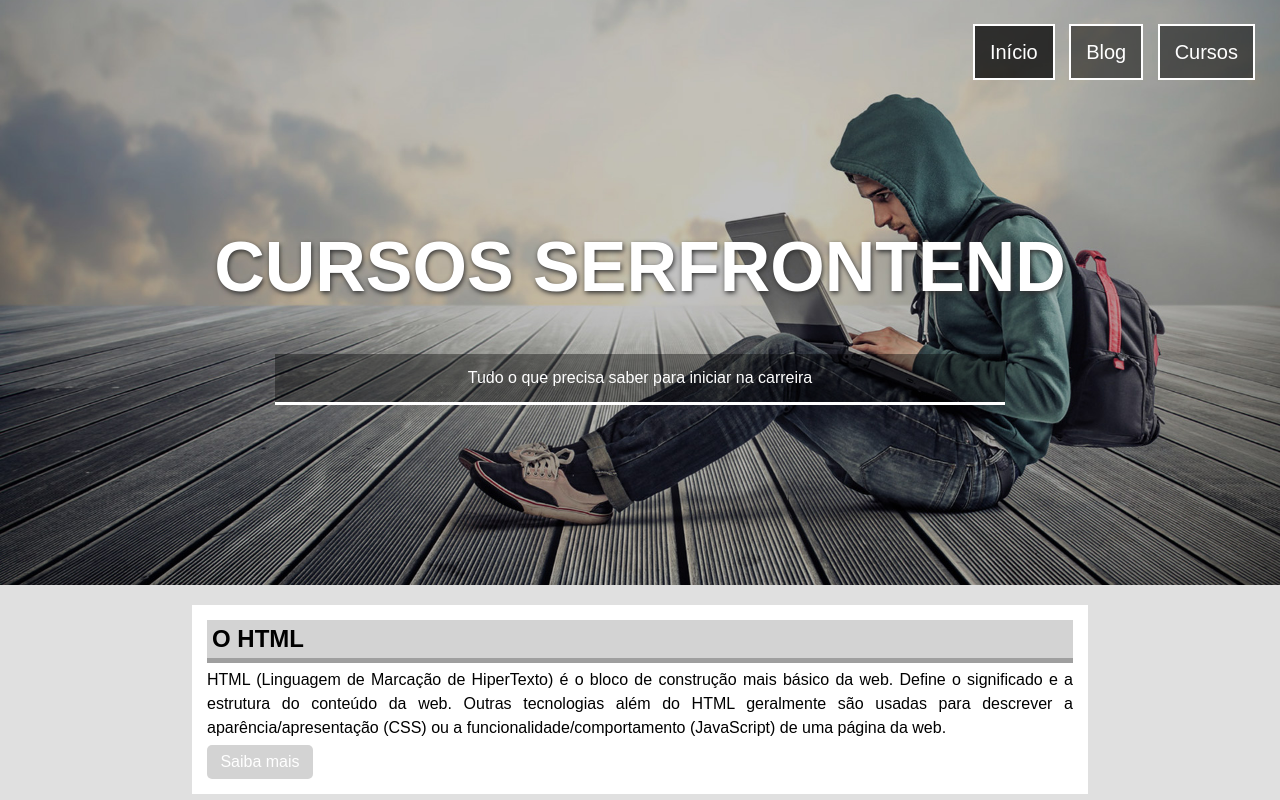
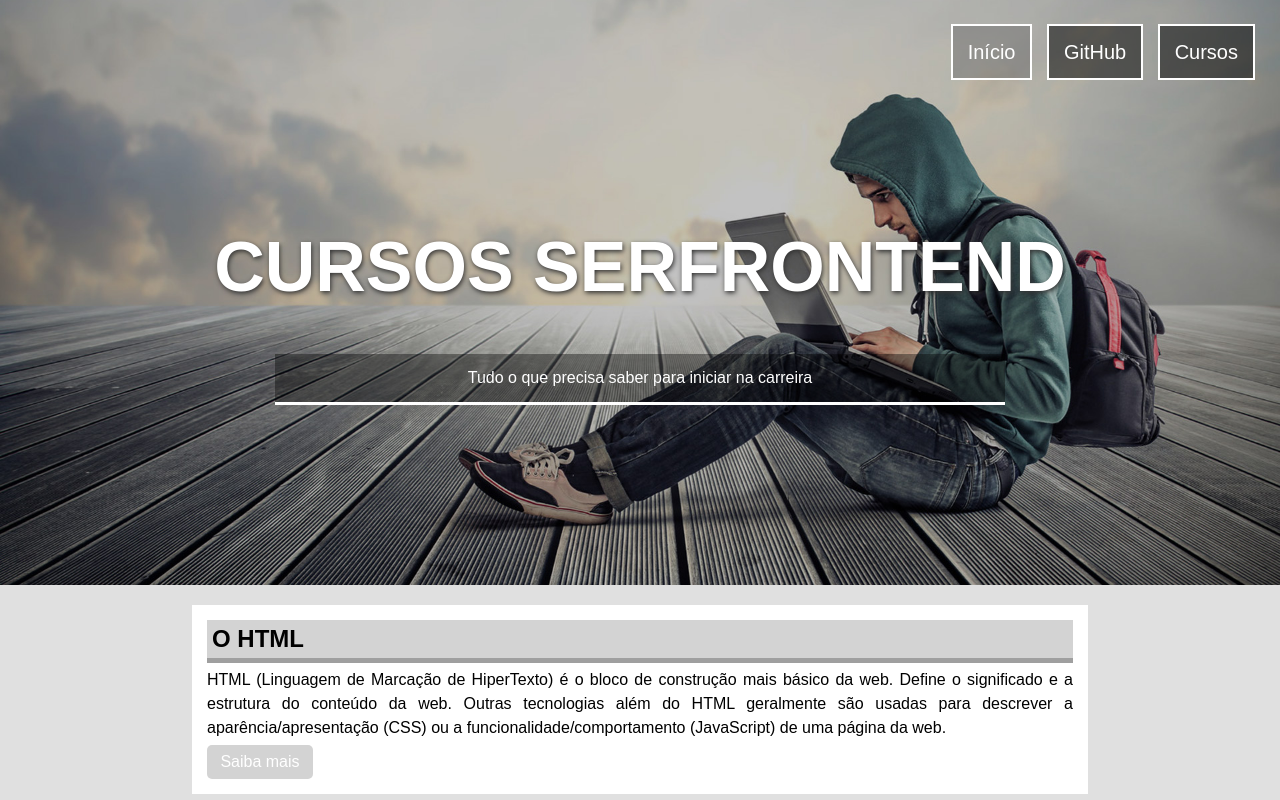
Before and after one commit to LucasMessiasN/Desafio-Cursos-SerFrontend, a plain HTML site: page index.html in a window 1280 px wide. In both pictures the pointer is over the link "Início". Shown: the top 800 px of the page. Drawn offline with Linux system fonts and the light colour scheme.

Commit message:
Update
Mudei a cor do NAV ao passar o mouse, adicionei um tempo de transição e alterei "blog" por "github" para abrir o meu github :)

```diff
--- a/index.html
+++ b/index.html
@@ -11,7 +11,7 @@
     <nav>
         <ul>
             <li><a href="">Início</a></li>
-            <li><a href="">Blog</a></li>
+            <li><a href="https://github.com/LucasMessiasN" target="_blank">GitHub</a></li>
             <li><a href="">Cursos</a></li>
         </ul>
     </nav>
--- a/style.css
+++ b/style.css
@@ -38,7 +38,8 @@ nav a{
 }
 
 nav a:hover{
-    background-color: #000000bd;
+    background-color: #70707081;
+    transition-duration: 350ms;
 }
 
 h1 {
```
